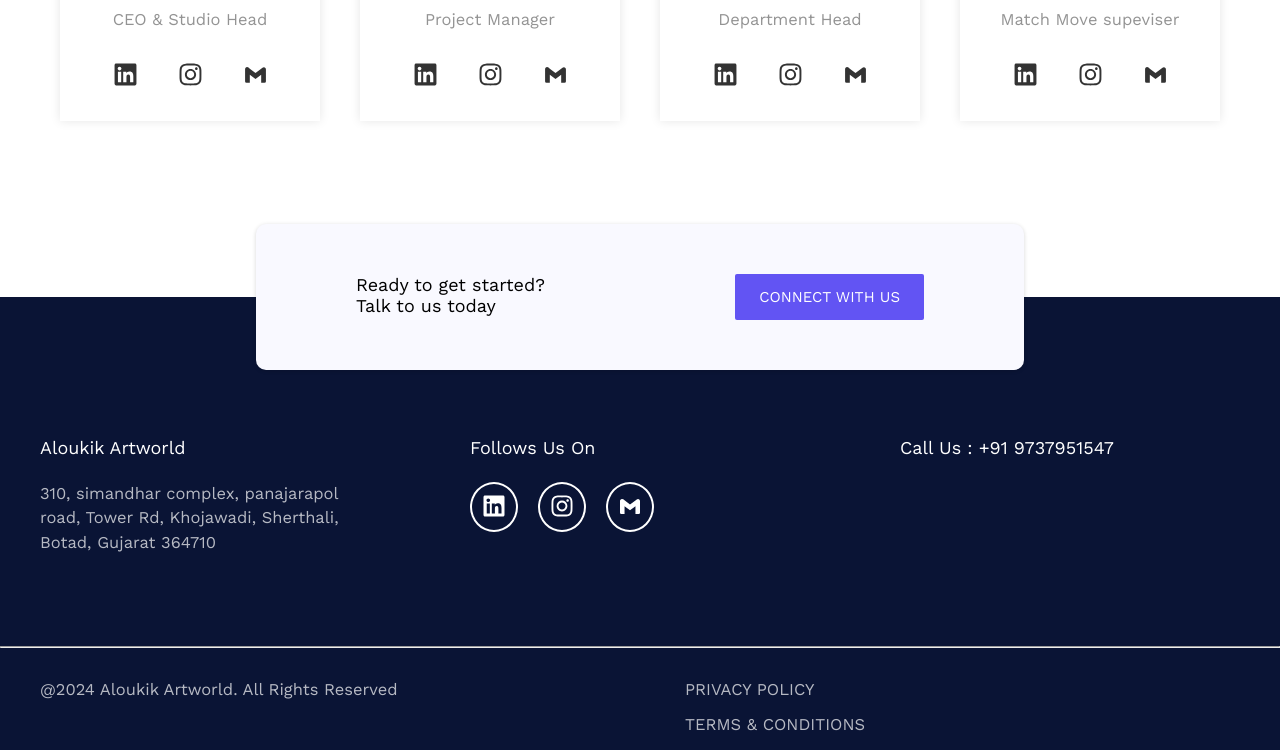
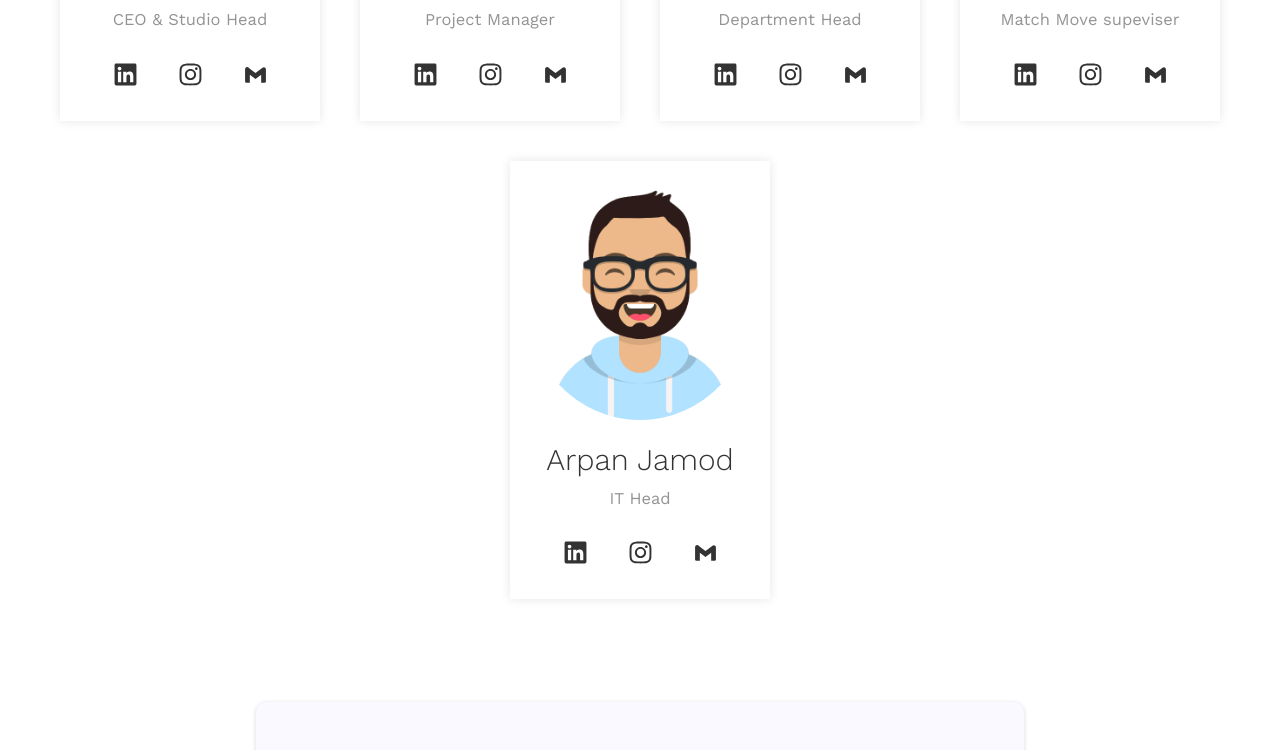
Before and after one commit to Avjamod/aloukikartworld, a React (Vite) app: page /About in a window 1280 px wide. Shown: the part 513-1263 px from the top of the page. Built offline with nearby package versions, Linux system fonts and the light colour scheme; no server answers; a web font is replaced by a local one.

Commit message:
Update About.jsx
Changes in about

```diff
--- a/src/About.jsx
+++ b/src/About.jsx
@@ -194,6 +194,32 @@ const About = () => {
             </a>
           </div>
         </div>
+
+        <div class="team-member">
+          <img src="/images/Arpan Jamod.png" alt="Team Member 3" />
+          <h2>Arpan Jamod</h2>
+          <p>IT Head</p>
+          <div class="social-icons">
+            <a
+              href="https://www.linkedin.com/in/aloukik-artworld-64b720264/"
+              target="_blank"
+            >
+              <FaLinkedin className="icons" />
+            </a>
+            <a
+              href="https://www.linkedin.com/in/aloukik-artworld-64b720264/"
+              target="_blank"
+            >
+              <FaInstagram className="icons" />
+            </a>
+            <a
+              href="https://mail.google.com/mail/u/0/#inbox?compose=DmwnWrRlRhzqQxpSMGnQNWmvvppWcBtpszWpPHgwsprTzmzJvzqjSBSsRskbGglzLTGKKTBlTTJv"
+              target="_blank"
+            >
+              <BiLogoGmail className="icons" />
+            </a>
+          </div>
+        </div>
       </section>
     </Wra>
   );
```
